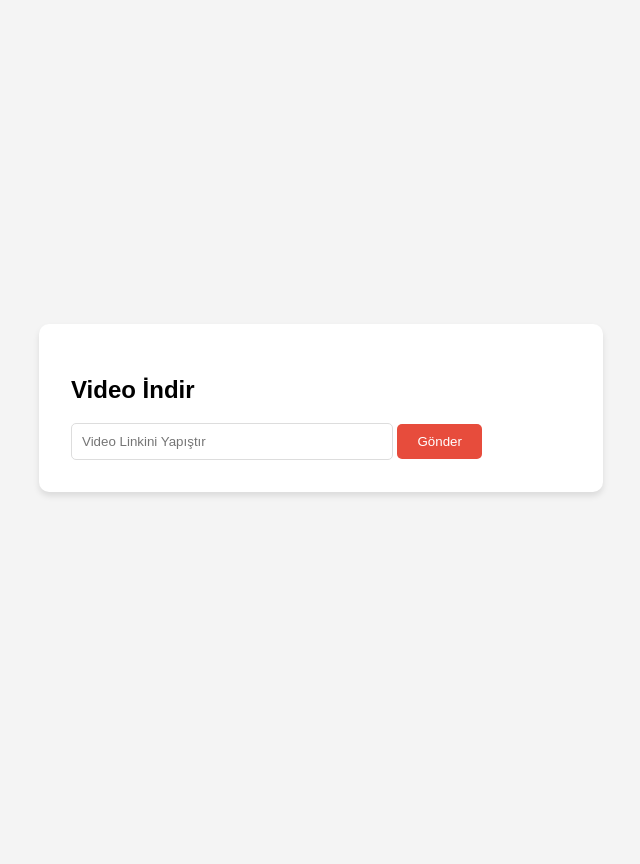
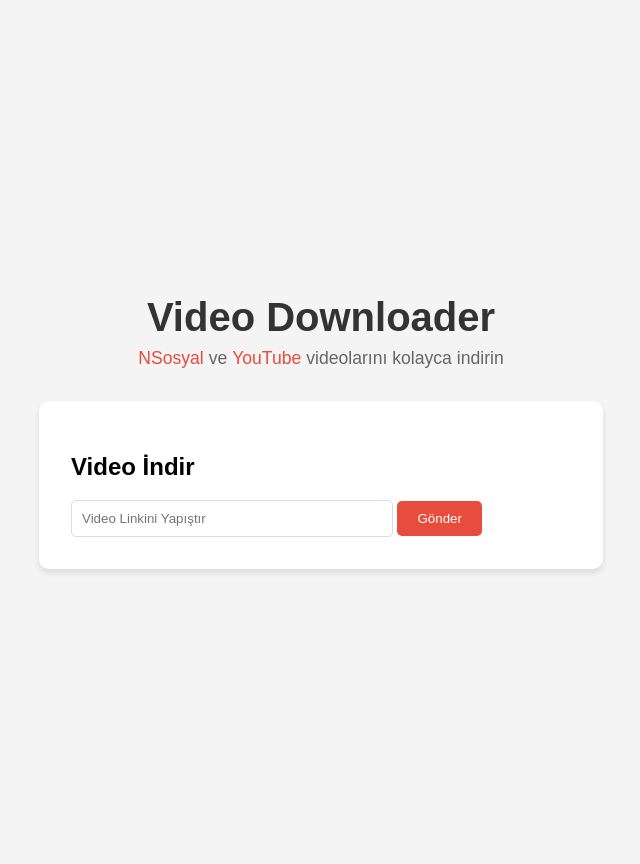
Before and after one commit to muhammedalibilgin/video-downloader, a Flask app: page / in a window 1280 px wide. Shown: the whole page, without its empty margins (319-959 px from the left). Before the commit the page ends 496 px from the top, so only its background shows below. Run offline with Flask 3, Linux system fonts and the light colour scheme.

Commit message:
nicpacks toml

```diff
--- a/app.py
+++ b/app.py
@@ -48,7 +48,6 @@ def get_m3u8_url(web_url):
         return m3u8_link
 
 @app.route('/')
-
 def index():
     return render_template('index.html')
 
@@ -84,7 +83,6 @@ def preview():
         return redirect(url_for('index'))
 
 @app.route('/download', methods=['POST'])
-
 def download():
     url = request.form.get('url')
 
--- /dev/null
+++ b/nixpacks.toml
@@ -0,0 +1,5 @@
+[phases.install]
+cmds = ["pip install -r requirements.txt", "playwright install --with-deps chromium"]
+
+[start]
+cmd = "gunicorn --workers 2 --bind 0.0.0.0:3000 app:app"
--- a/requirements.txt
+++ b/requirements.txt
@@ -2,3 +2,4 @@ flask
 yt-dlp
 playwright
 requests
+gunicorn
--- a/static/style.css
+++ b/static/style.css
@@ -1,11 +1,43 @@
-body {
+body{
+    margin: 0;
+    padding: 0;
+}
+.header {
+    text-align: center;
+    margin-bottom: 2rem;
+}
+
+.header h1 {
+    color: #333;
+    margin: 0 0 0.5rem 0;
+    font-size: 2.5rem;
+}
+
+.header p {
+    color: #666;
+    margin: 0;
+    font-size: 1.1rem;
+}
+
+.header a {
+    color: #e74c3c;
+    text-decoration: none;
+    font-weight: 500;
+}
+
+.header a:hover {
+    text-decoration: underline;
+}
+
+.page-container {
     font-family: sans-serif;
     display: flex;
     justify-content: center;
     align-items: center;
-    height: 100vh;
+    min-height: 100vh;
     background: #f4f4f4;
     flex-direction: column;
+    padding: 2rem;
 }
 .card {
     background: white;
--- a/templates/index.html
+++ b/templates/index.html
@@ -6,6 +6,12 @@
 </head>
 <body>
 
+    <div class="page-container">
+
+        <div class="header">
+            <h1>Video Downloader</h1>
+            <p><a href="https://nsosyal.com" target="_blank">NSosyal</a></a> ve <a href="https://youtube.com" target="_blank">YouTube</a> videolarını kolayca indirin</p>
+        </div>
         <div class="card">
             <h2>Video İndir</h2>
             <form action="/preview" method="post" id="previewForm">
@@ -46,6 +52,8 @@
             {% endif %}
             {% endwith %}
         </div>
+    </div>
+
 
 </body>
 </html>
```
Also changed, not shown: README.md. Lines whose indentation alone changed are shown as unchanged.
